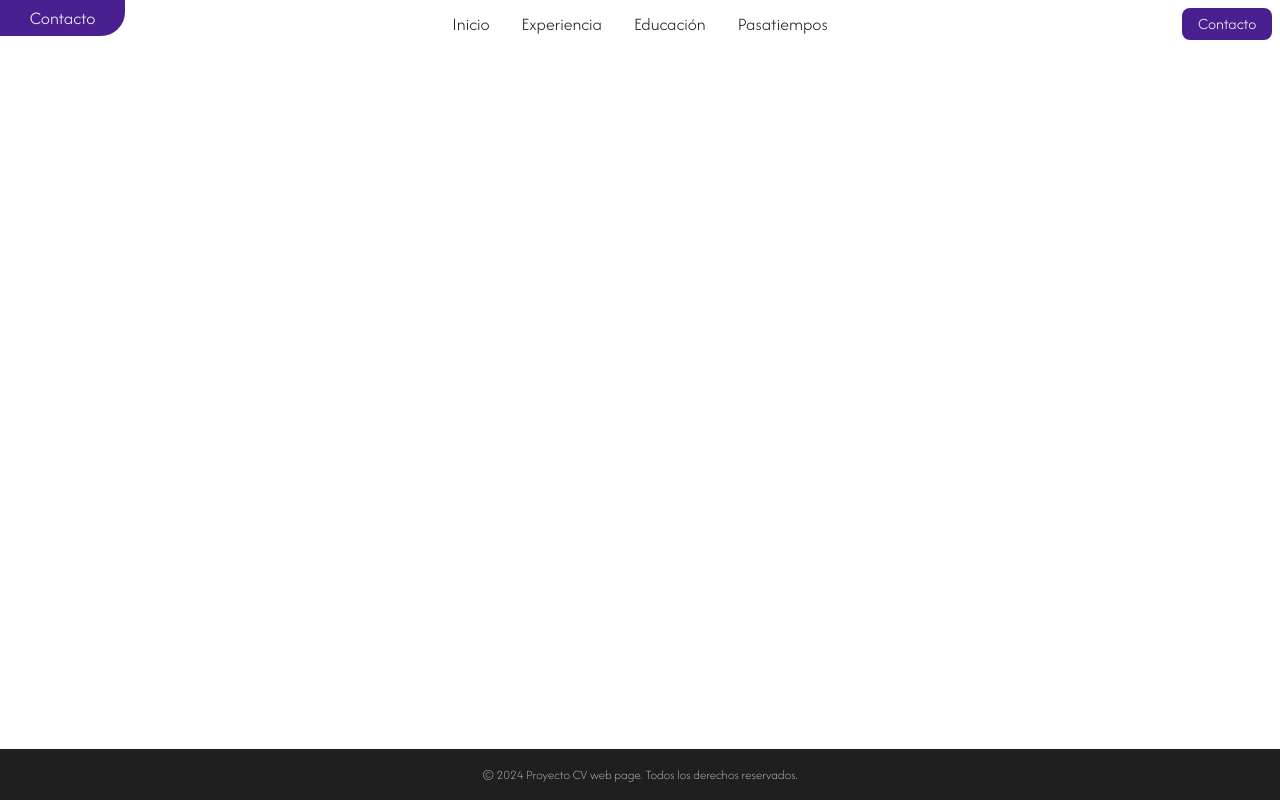
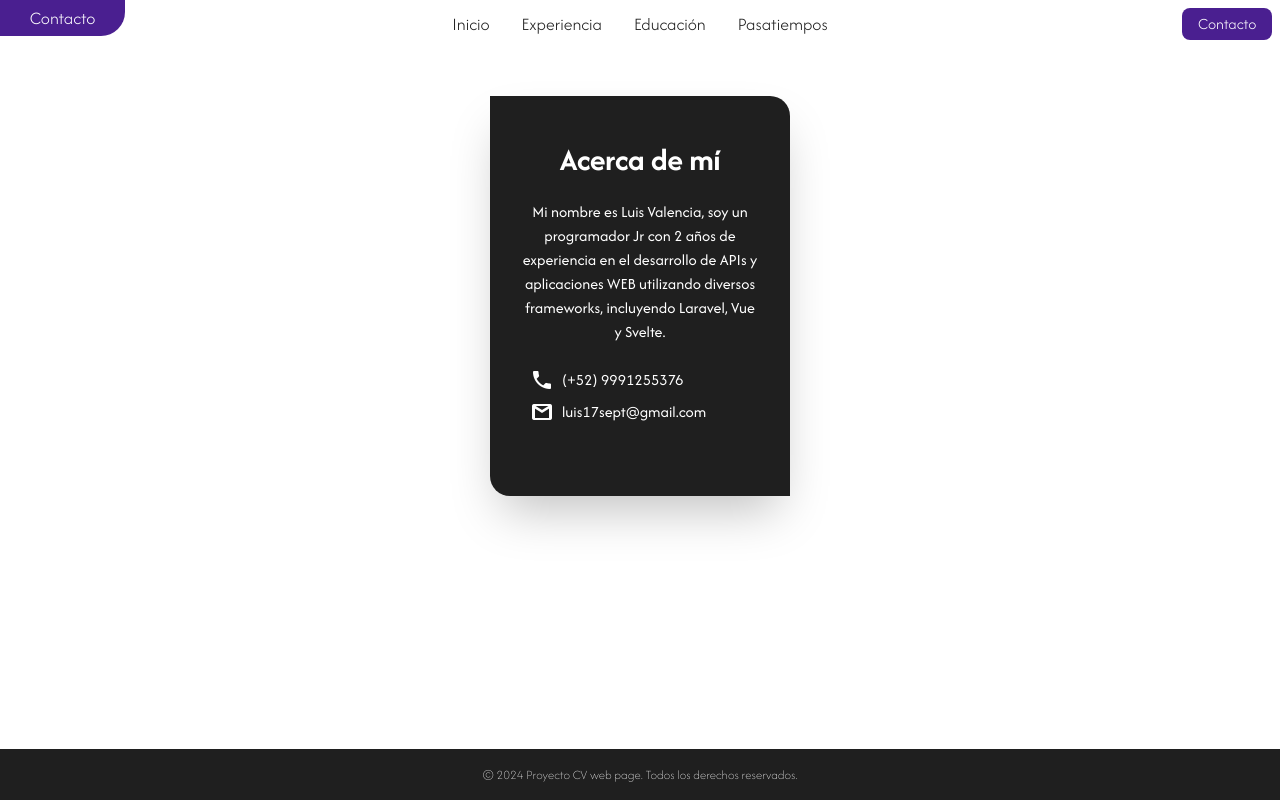
Before and after one commit to AValRS/cv-web-page-aws, a SvelteKit app: page /contact in a window 1280 px wide. Built offline with nearby package versions, Linux system fonts and the light colour scheme.

Commit message:
Mejoras en las transiciones y pestaña de contacto

```diff
--- a/src/lib/AbilitySection.svelte
+++ b/src/lib/AbilitySection.svelte
@@ -6,7 +6,7 @@
 </script>
 
 <div class="grid mt-1 sm:grid-cols-5" >
-    <div class="p-4 sm:col-span-2 lg:col-span-1 h-full flex items-center overflow-hidden" data-aos="zoom-in" data-aos-duration="800" data-aos-once="true" >
+    <div class="p-4 sm:col-span-2 lg:col-span-1 h-full flex items-center overflow-hidden" data-aos="fade" data-aos-duration="1000" data-aos-once="true" >
         <img class="rounded-lg border-gray-100" src={imgUrl} alt={`imagen relacionada con ${title}`}>
     </div>
     <div class="p-4 sm:col-span-3 lg:col-span-4">
--- a/src/lib/ExperienceSection.svelte
+++ b/src/lib/ExperienceSection.svelte
@@ -4,7 +4,7 @@
     export let years;
     export let functions;
 </script>
-<div>
+<div data-aos="fade" data-aos-duration="1000">
     <h3 class="text-2xl font-medium">{ title }</h3>
     <div>
         <div class="flex items-center gap-2">
--- a/src/routes/contact/+page.svelte
+++ b/src/routes/contact/+page.svelte
@@ -0,0 +1,54 @@
+<div class="w-full m-4 mt-12">
+    <div class="card-container flex justify-center" data-aos="fade" data-aos-duration="1200">
+        <div class="card p-4 transition-transform transform ease-in-out duration-300 hover:scale-105 will-change-transform shadow-2xl">
+            <h3 class="title mt-6">Acerca de mí</h3>
+            <p class="info">
+                Mi nombre es Luis Valencia, soy un programador Jr con 2 años de experiencia en el desarrollo de APIs y aplicaciones WEB
+                utilizando diversos frameworks, incluyendo Laravel, Vue y Svelte.
+            </p>
+            <div class="contact text-white flex flex-col">
+                <div class="flex mt-2 gap-2 mx-6">
+                    <img src="/icons/phone_icon.png" alt="Descripción del ícono" width="24" height="24">
+                    <span>(+52) 9991255376</span>
+                </div>
+
+                <div class="flex mt-2 gap-2 mx-6">
+                    <img src="/icons/gmail_icon.png" alt="Descripción del ícono" width="24" height="24">
+                    <span>luis17sept@gmail.com</span>
+                </div>
+            </div>
+        </div>
+    </div>
+</div>
+
+<style>
+.card {
+  width: 300px;
+  height: 400px;
+  background: #1f1f1f;
+  border-top-right-radius: 20px;
+  border-bottom-left-radius: 20px;
+}
+
+.title {
+  font-weight: bold;
+  color: white;
+  text-align: center;
+  display: block;
+  font-size: 2rem;
+}
+
+.card .info {
+  font-weight: 400;
+  color: white;
+  display: block;
+  text-align: center;
+  font-size: 1rem;
+  margin: 1em;
+}
+
+.card:hover{
+    transition: 0.8s;
+
+}
+</style>
--- a/src/routes/experience/+page.svelte
+++ b/src/routes/experience/+page.svelte
@@ -45,7 +45,7 @@
         <ExperienceSection title={element.title} enterprise={element.enterprise} years={element.years} functions={element.functions}/>
     {/each}
 
-    <h3 class="mt-4 text-2xl font-medium">Habilidades técnicas</h3>
+    <h3 class="mt-4 text-2xl font-medium" data-aos="fade" data-aos-duration="1000">Habilidades técnicas</h3>
     <div class="mt-6">
         {#each technicalSkills as element}
             <AbilitySection title={element.title} abilities={element.abilities} imgUrl={element.imgUrl}/>
--- a/src/routes/hobbies/+page.svelte
+++ b/src/routes/hobbies/+page.svelte
@@ -24,13 +24,13 @@
     ];
 </script>
 <div class="grid grid-cols-3 m-8 w-full">
-    <div class="card-container col-span-3 md:col-span-1 m-4 md:m-6 lg:m-8">
+    <div class="card-container col-span-3 md:col-span-1 m-4 md:m-6 lg:m-8" data-aos="fade-up" data-aos-duration="1000">
         <HobbieCard title={hobbies[0].title} description={hobbies[0].description} imgUrl={hobbies[0].imgUrl}/>
     </div>
-    <div class="card-container col-span-3 md:col-span-1 m-4 md:m-6 lg:m-8">
+    <div class="card-container col-span-3 md:col-span-1 m-4 md:m-6 lg:m-8" data-aos="fade-up" data-aos-duration="1200">
         <HobbieCard title={hobbies[1].title} description={hobbies[1].description} imgUrl={hobbies[1].imgUrl}/>
     </div>
-    <div class="card-container col-span-3 md:col-span-1 m-4 md:m-6 lg:m-8">
+    <div class="card-container col-span-3 md:col-span-1 m-4 md:m-6 lg:m-8" data-aos="fade-up" data-aos-duration="1400">
         <HobbieCard title={hobbies[2].title} description={hobbies[2].description} imgUrl={hobbies[2].imgUrl}/>
     </div>
 </div>
```
Also changed, not shown: static/icons/gmail_icon.png (added), static/icons/phone_icon.png (added).
